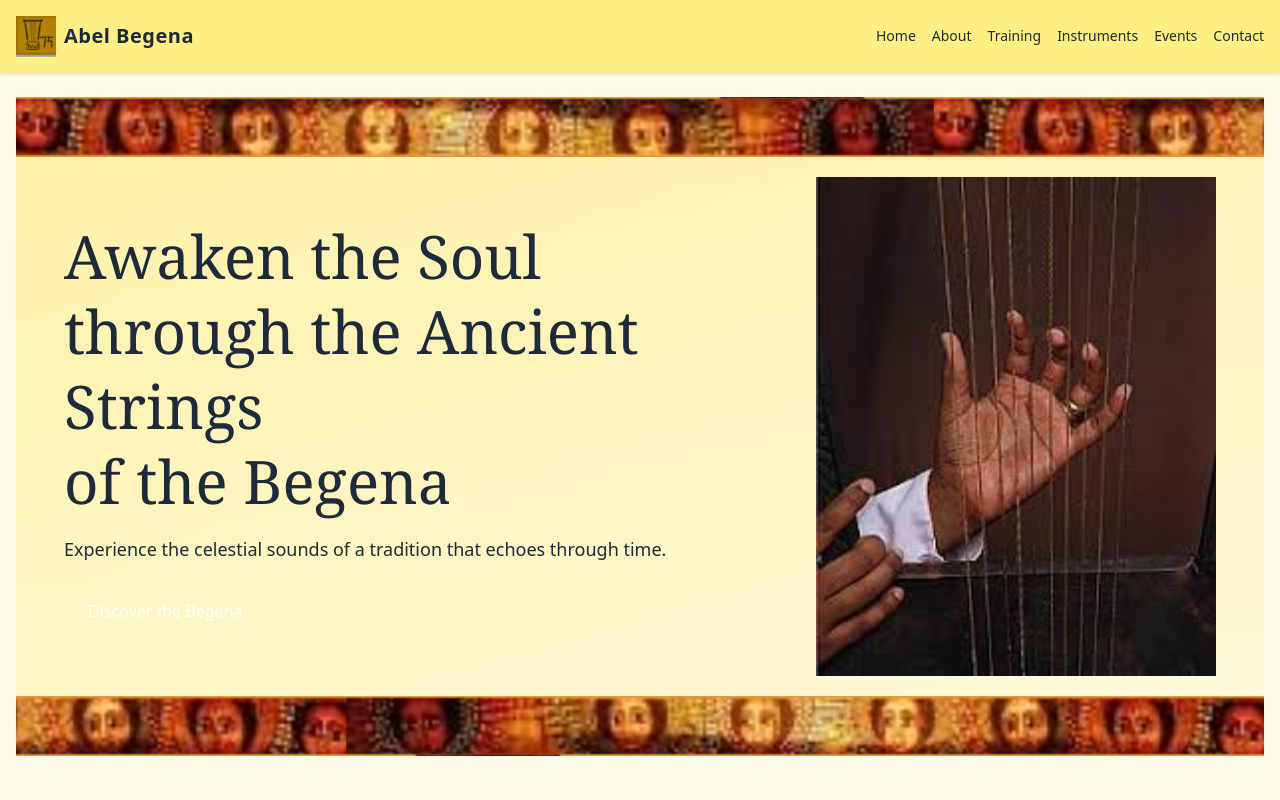
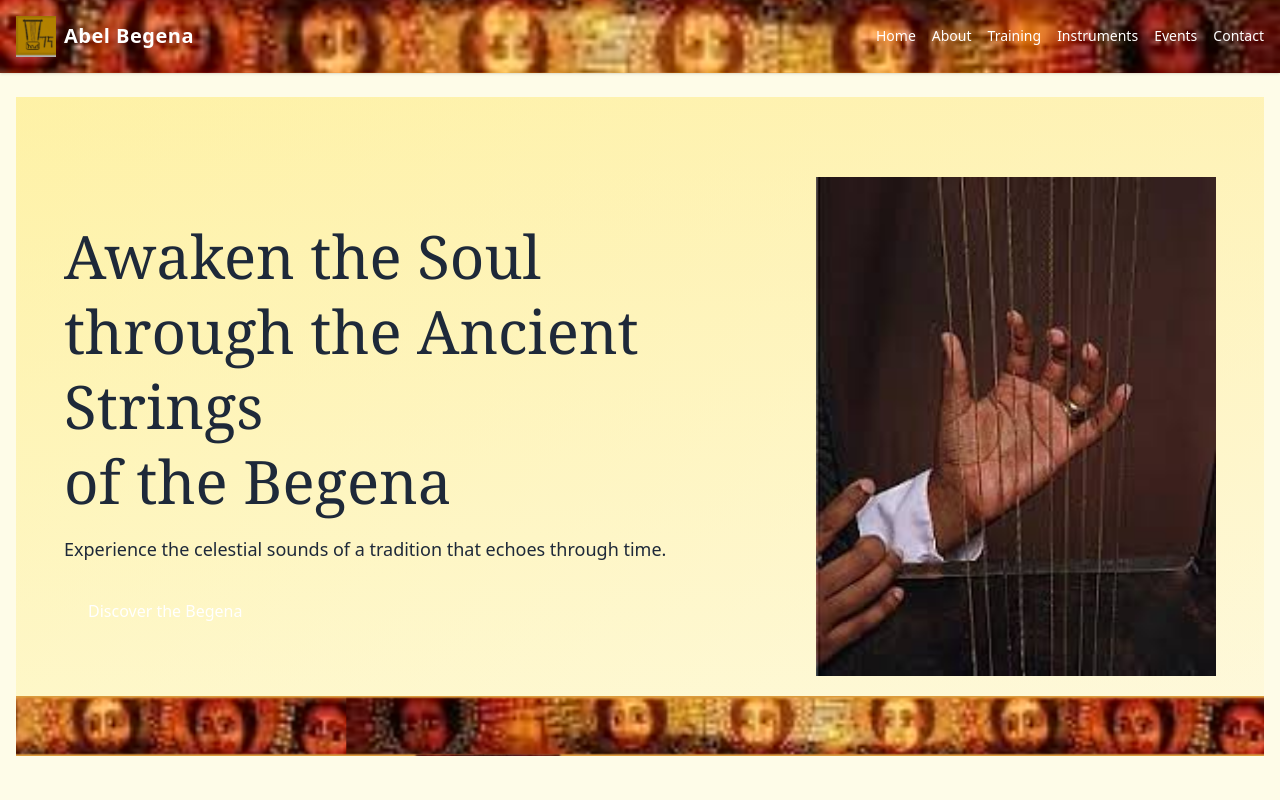
Before and after one commit to KALU56/-Abel-Begena, a Next.js app in the folder abel-begena/: page / in a window 1280 px wide. Shown: the top 800 px of the page. Built offline with nearby package versions, Linux system fonts and the light colour scheme.

Commit message:
add in header habesha line

```diff
--- a/abel-begena/components/Header.tsx
+++ b/abel-begena/components/Header.tsx
@@ -12,14 +12,25 @@ const navLinks = [
 
 export default function Header() {
   return (
-    <header className="flex items-center justify-between p-4 bg-yellow-200 shadow">
+    <header
+      className="flex items-center justify-between p-4 shadow"
+      style={{
+        backgroundImage: "url('/habesha-border.png')",
+        backgroundSize: 'cover',
+        backgroundPosition: 'center',
+      }}
+    >
       <div className="flex items-center gap-2">
         <Image src="/Logo.png" alt="Abel Begena Logo" width={40} height={40} />
-        <span className="font-bold text-xl tracking-wide">Abel Begena</span>
+        <span className="font-bold text-xl tracking-wide text-white">Abel Begena</span>
       </div>
       <nav className="space-x-4 text-sm font-medium">
         {navLinks.map(link => (
-          <Link key={link.name} href={link.href} className="hover:underline hover:text-yellow-600">
+          <Link
+            key={link.name}
+            href={link.href}
+            className="hover:underline text-white hover:text-yellow-300"
+          >
             {link.name}
           </Link>
         ))}
--- a/abel-begena/components/HeroSection.tsx
+++ b/abel-begena/components/HeroSection.tsx
@@ -7,7 +7,7 @@ const HeroSection = () => {
       <div className="absolute inset-0 bg-gradient-to-br from-yellow-200/50 to-amber-100/30" />
 
       {/* Decorative Border Top */}
-      <div className="absolute top-0 left-0 w-full h-16 bg-repeat-x border-image-top" />
+      {/* <div className="absolute top-0 left-0 w-full h-16 bg-repeat-x border-image-top" /> */}
 
       {/* Decorative Border Bottom */}
       <div className="absolute bottom-0 left-0 w-full h-16 bg-repeat-x border-image-bottom" />
```
